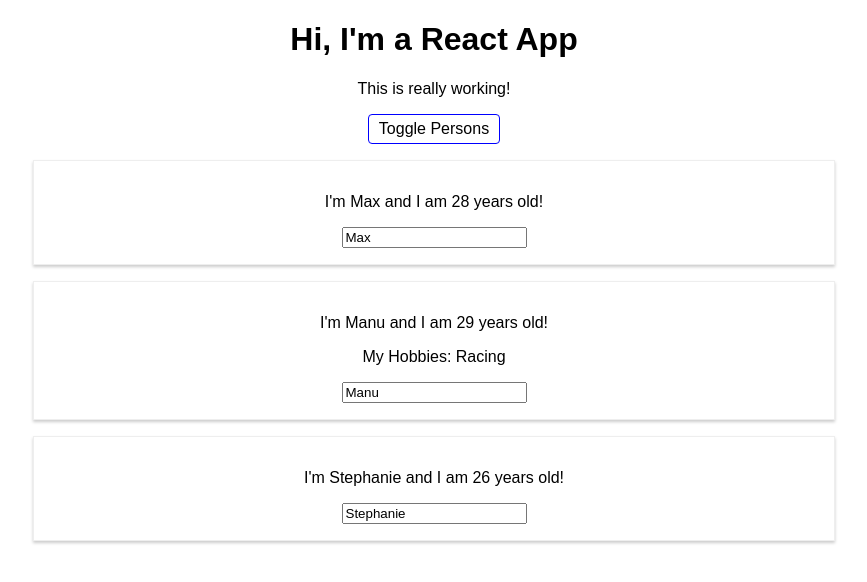
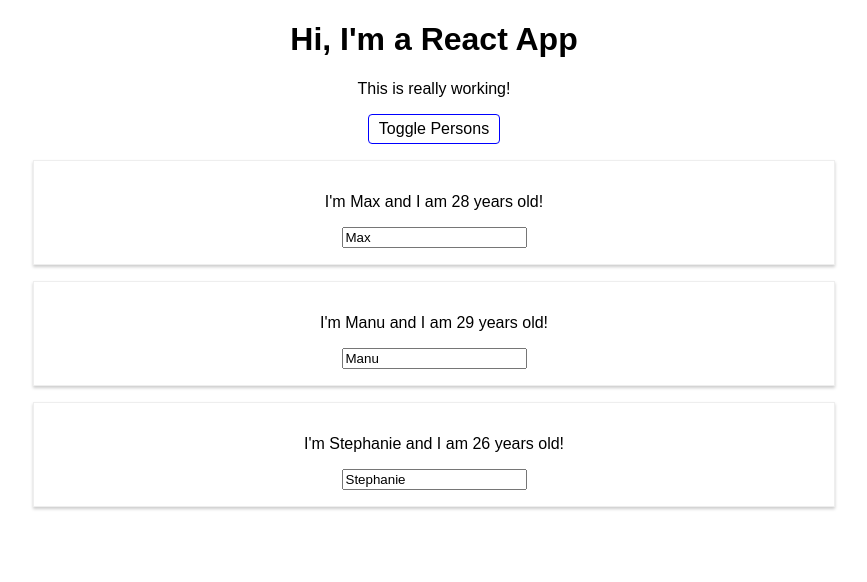
Before and after one commit to KennyStephens/React-Course, a React (Create React App) app: page / in a window 1280 px wide. Both pictures are taken after a click on the button "Toggle Persons". Shown: the top 582 px of the page, without its empty margins (206-1073 px from the left). Built offline with nearby package versions, Linux system fonts and the light colour scheme.

Commit message:
Learned about generating lists dynamically and other things.
Using spread operator, not mutating arrays, etc.

```diff
--- a/src/App.js
+++ b/src/App.js
@@ -5,34 +5,50 @@
 class App extends Component {
   state = {
     persons: [
-      {name: 'Max', age: 28},
-      {name: 'Manu', age: 29},
-      {name: 'Stephanie', age: 26}
+      { id: 'asdf3', name: 'Max', age: 28},
+      { id: 'gfd22', name: 'Manu', age: 29},
+      { id: 'aSD1S', name: 'Stephanie', age: 26}
     ],
     otherState: 'some other value',
     showPersons: false
   }
 
-  switchNameHandler = (newName) => {
-    // console.log('Was clicked');
-    // Don't do this:this.state.persons[0].name = 'Maximilian';
-      this.setState({
-        persons: [
-        {name: newName, age: 28},
-        {name: 'Manu', age: 29},
-        {name: 'Stephanie', age: 27}
-      ]
-    })
+  // switchNameHandler = (newName) => {
+  //   // console.log('Was clicked');
+  //   // Don't do this:this.state.persons[0].name = 'Maximilian';
+  //     this.setState({
+  //       persons: [
+  //       {name: newName, age: 28},
+  //       {name: 'Manu', age: 29},
+  //       {name: 'Stephanie', age: 27}
+  //     ]
+  //   })
+  // }
+
+  nameChangedHandler = (event, id) => {
+    const personIndex = this.state.persons.findIndex(p => {
+      return p.id === id;
+    });
+
+    const person = {
+      ...this.state.persons[personIndex]
+    };
+
+    // const person = Object.assign({}, this.state.persons[personsIndex]);
+
+    person.name = event.target.value;
+
+    const persons = [...this.state.persons];
+    persons[personIndex] = person;
+
+    this.setState({ persons: persons })
   }
 
-  nameChangedHandler = (event) => {
-    this.setState({
-      persons: [
-      {name: 'Max', age: 28},
-      {name: event.target.value, age: 29},
-      {name: 'Stephanie', age: 26}
-      ]
-    })
+  deletePersonHandler = (personIndex) => {
+    //const persons = this.state.persons.slice();
+    const persons = [...this.state.persons]/* Creates a new array so we don't mutate the original always make a copy of an array before mutating it*/
+    persons.splice(personIndex, 1);
+    this.setState({persons: persons});
   }
 
   togglePersonsHandler = () => {
@@ -56,17 +72,14 @@
     if ( this.state.showPersons ) {
       persons = (
         <div>
-          <Person
-            name={this.state.persons[0].name}
-            age={this.state.persons[0].age} />
-          <Person
-            name={this.state.persons[1].name}
-            age={this.state.persons[1].age}
-            click={this.switchNameHandler.bind( this, 'Max!' )}
-            changed={this.nameChangedHandler} >My Hobbies: Racing</Person>
-          <Person
-            name={this.state.persons[2].name}
-            age={this.state.persons[2].age} />
+          {this.state.persons.map((person, index) => {
+            return <Person
+              click={this.deletePersonHandler}
+              name={person.name}
+              age={person.age}
+              key={person.id}
+              changed={(event) => this.nameChangedHandler(event, person.id)} />
+          })}
         </div>
       );
     }
```
